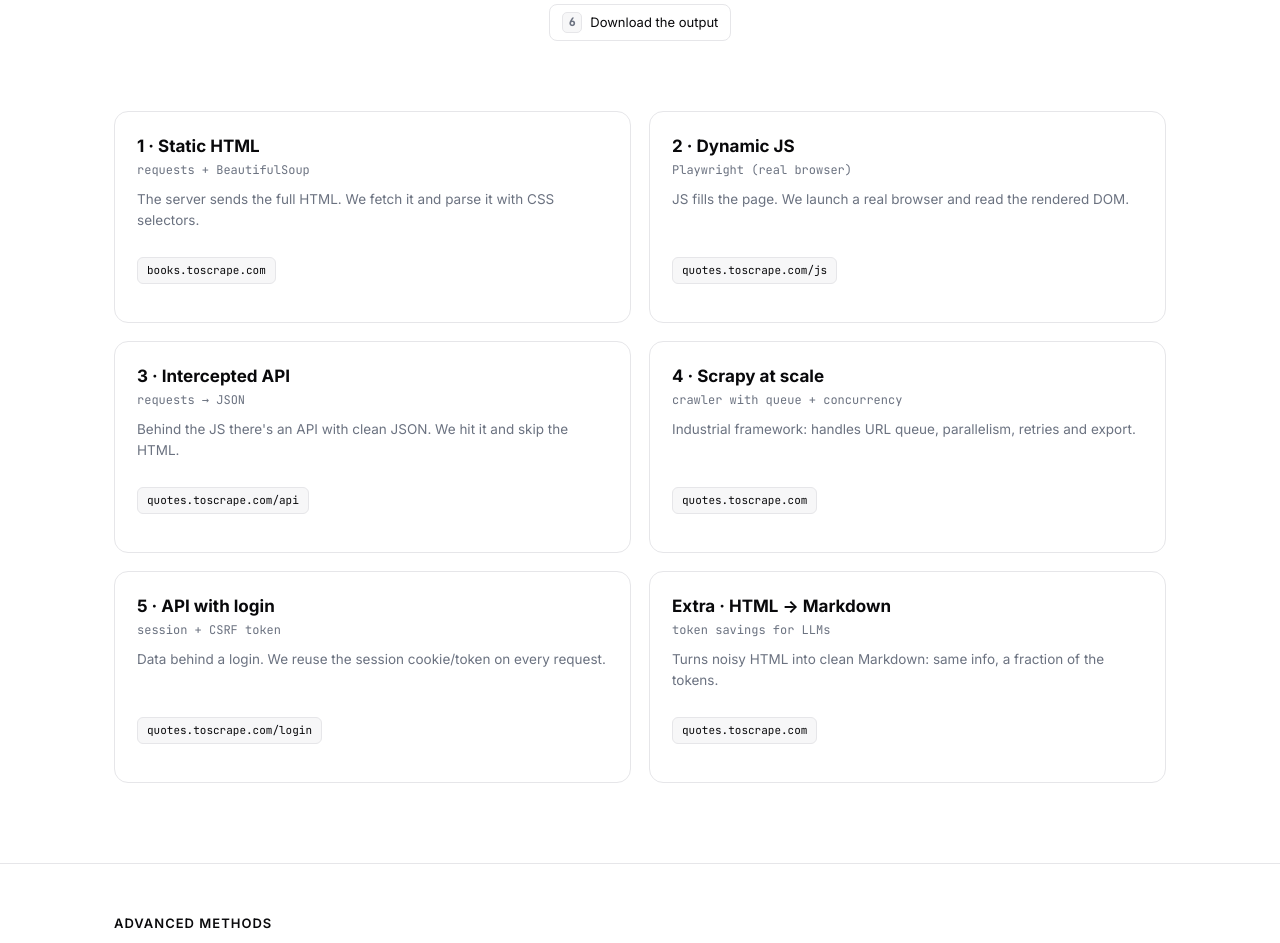
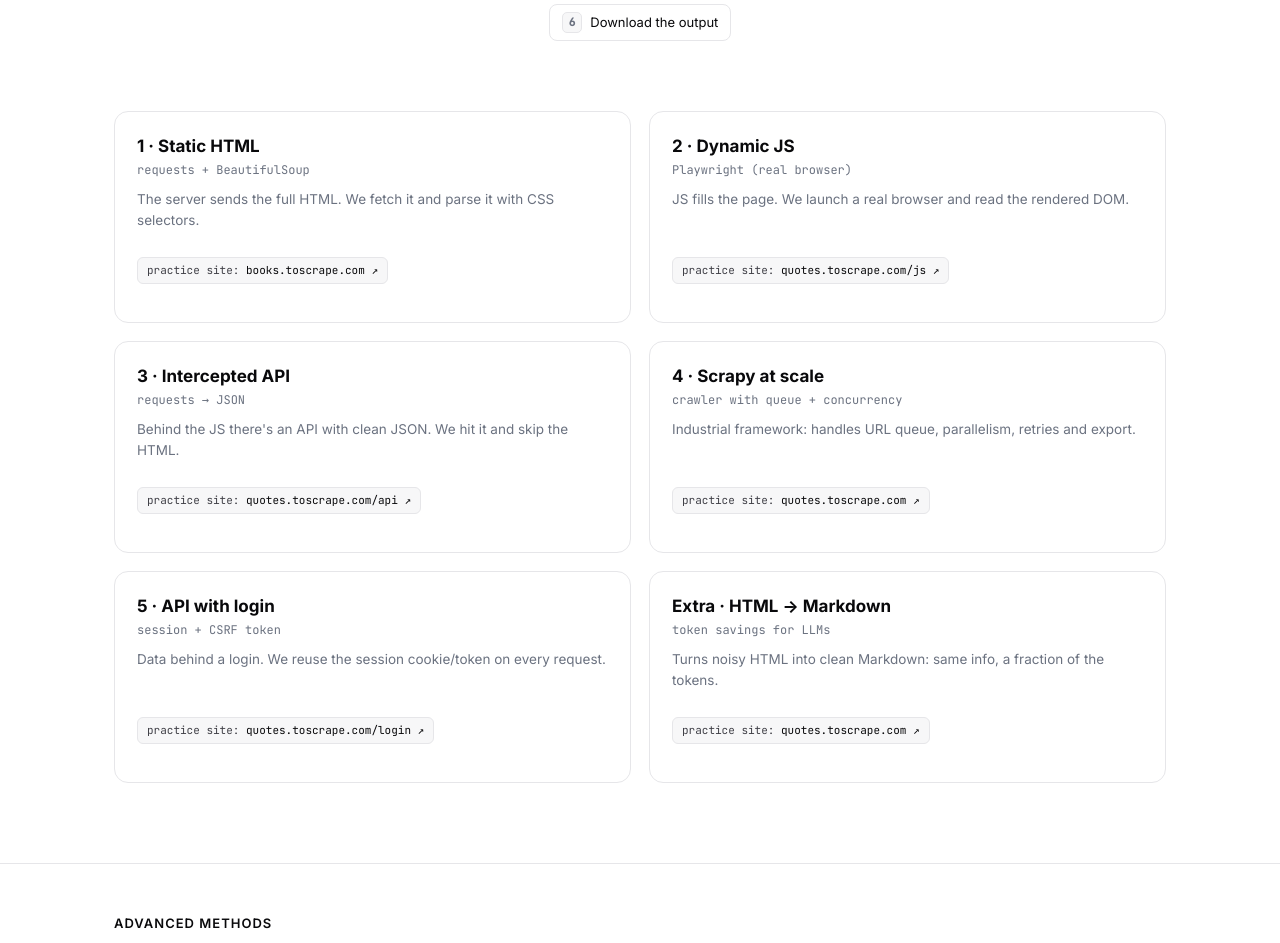
Before and after one commit to abrahamperz/ByteCraw, a Flask app: page /methods in a window 1280 px wide. Shown: the part 425-1368 px from the top of the page. Run offline with Flask 3, Linux system fonts and the light colour scheme; some libraries are stand-ins or nearby versions.

Commit message:
feat: make technique site chips clickable links with practice-site label (en/es/pt)
Co-Authored-By: Claude Opus 4 <noreply@anthropic.com>

```diff
--- a/demo/static/i18n.js
+++ b/demo/static/i18n.js
@@ -20,6 +20,7 @@
       adv_what_bfs: "Sweeps level by level from the seed. The fair baseline.",
       adv_what_shark: "Priority queue by topic score: links inherit from relevant parents, bad branches decay.",
       adv_what_opic: "Each page holds cash and splits it among its links when visited. Online PageRank.",
+      card_site_label: "practice site:",
       adv_exp_bfs_1: "Classic level-order sweep: every link gets the score",
       adv_exp_bfs_2: "so the closest pages to the seed are visited first. Uniform coverage, but blind to the topic: it spends requests on /login just like on /blog.",
       adv_exp_shark_1: "Topical best-first. Each link blends what its parent passed down with its own anchor + URL words:",
@@ -105,6 +106,7 @@
       adv_what_bfs: "Barre nivel por nivel desde la semilla. La línea base justa.",
       adv_what_shark: "Priority queue por score temático: los links heredan de padres relevantes, las ramas malas decaen.",
       adv_what_opic: "Cada página tiene cash y lo reparte entre sus links al ser visitada. PageRank online.",
+      card_site_label: "sitio de práctica:",
       adv_exp_bfs_1: "Barrido clásico por niveles: cada link recibe el score",
       adv_exp_bfs_2: "así que las páginas más cercanas a la semilla se visitan primero. Cobertura uniforme, pero ciego al tema: gasta requests en /login igual que en /blog.",
       adv_exp_shark_1: "Best-first temático. Cada link mezcla lo que hereda de su padre con su propio anchor + palabras de la URL:",
@@ -190,6 +192,7 @@
       adv_what_bfs: "Varre nível por nível a partir da semente. A linha de base justa.",
       adv_what_shark: "Priority queue por score temático: os links herdam de pais relevantes, ramos ruins decaem.",
       adv_what_opic: "Cada página tem cash e o distribui entre seus links ao ser visitada. PageRank online.",
+      card_site_label: "site de prática:",
       adv_exp_bfs_1: "Varredura clássica por níveis: cada link recebe o score",
       adv_exp_bfs_2: "então as páginas mais próximas da semente são visitadas primeiro. Cobertura uniforme, mas cega ao tema: gasta requests em /login igual que em /blog.",
       adv_exp_shark_1: "Best-first temático. Cada link mistura o que herda do pai com seu próprio anchor + palavras da URL:",
--- a/demo/templates/index.html
+++ b/demo/templates/index.html
@@ -70,7 +70,9 @@
   .card h2 { font-size: 17px; margin-bottom: 2px; }
   .card .micro { color: var(--muted); font-size: 12px; margin-bottom: 10px; font-family: var(--mono); }
   .card .desc { color: var(--muted); font-size: 13.5px; line-height: 1.55; min-height: 58px; }
-  .site { display: inline-block; margin: 10px 0 16px; font-size: 11px; color: var(--accent); background: var(--panel-2); border: 1px solid var(--border); padding: 4px 9px; border-radius: 6px; font-family: var(--mono); align-self: flex-start; }
+  .site { display: inline-block; margin: 10px 0 16px; font-size: 11px; color: var(--accent); background: var(--panel-2); border: 1px solid var(--border); padding: 4px 9px; border-radius: 6px; font-family: var(--mono); align-self: flex-start; text-decoration: none; transition: .15s; }
+  .site:hover { border-color: var(--border-2); color: var(--text); }
+  .site .site-label { color: var(--muted-2); font-family: inherit; }
   .btn { background: var(--text); color: #fff; border: none; border-radius: 9px; padding: 10px 16px; font-weight: 600; font-size: 14px; cursor: pointer; align-self: flex-start; transition: .15s; font-family: inherit; }
   .btn:hover { background: #27272a; }
   .btn:disabled { opacity: .5; cursor: not-allowed; }
@@ -166,7 +168,7 @@
       <h2 data-i18n="card_{{ key }}_t">{{ t.title }}</h2>
       <div class="micro">{{ t.subtitle }}</div>
       <div class="desc" data-i18n="card_{{ key }}_d">{{ t.description }}</div>
-      <span class="site">{{ t.site }}</span>
+      <a class="site" href="https://{{ t.site }}" target="_blank" rel="noopener"><span class="site-label" data-i18n="card_site_label">practice site:</span> {{ t.site }} ↗</a>
     </div>
     {% endfor %}
   </div>
```
